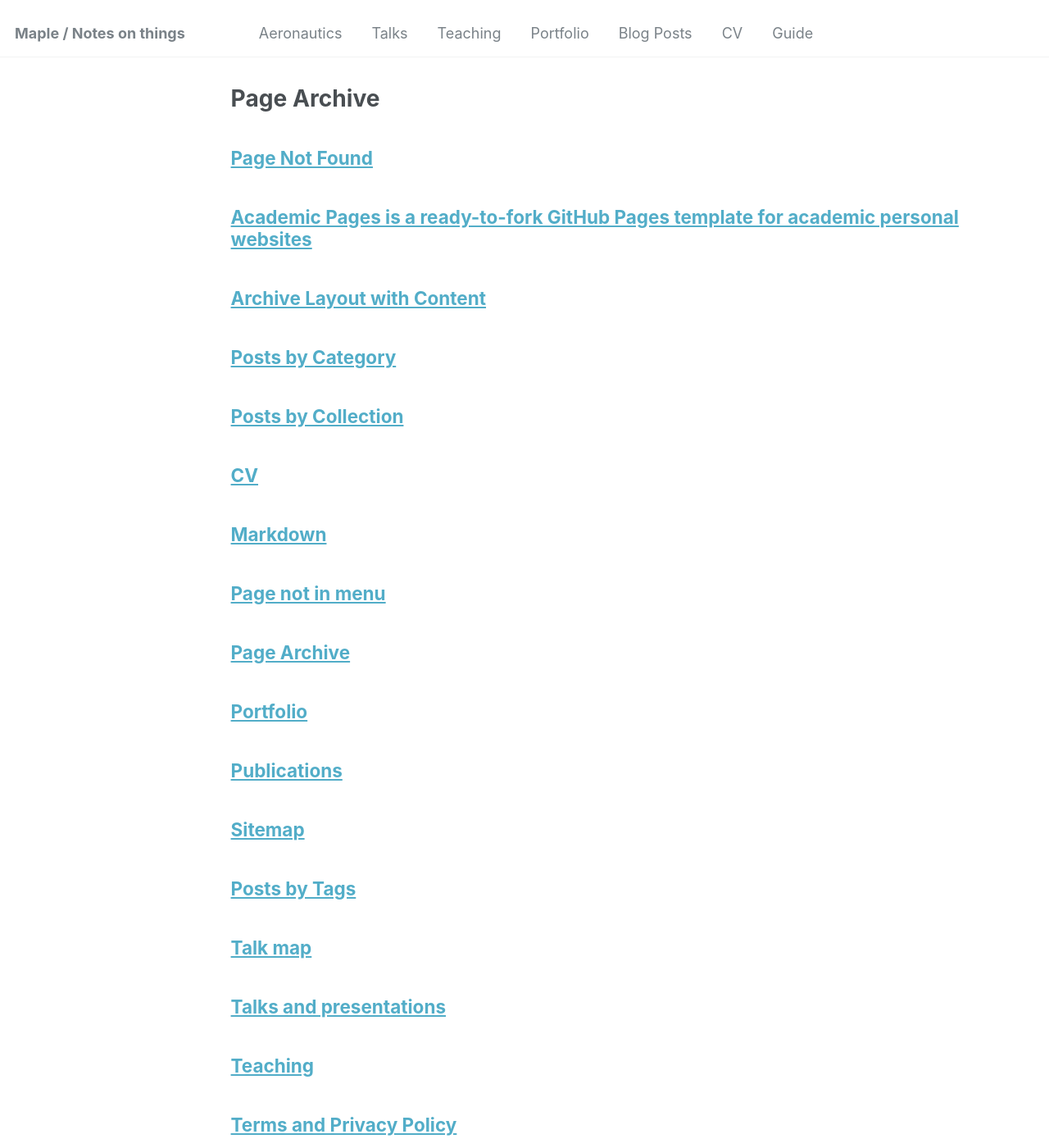
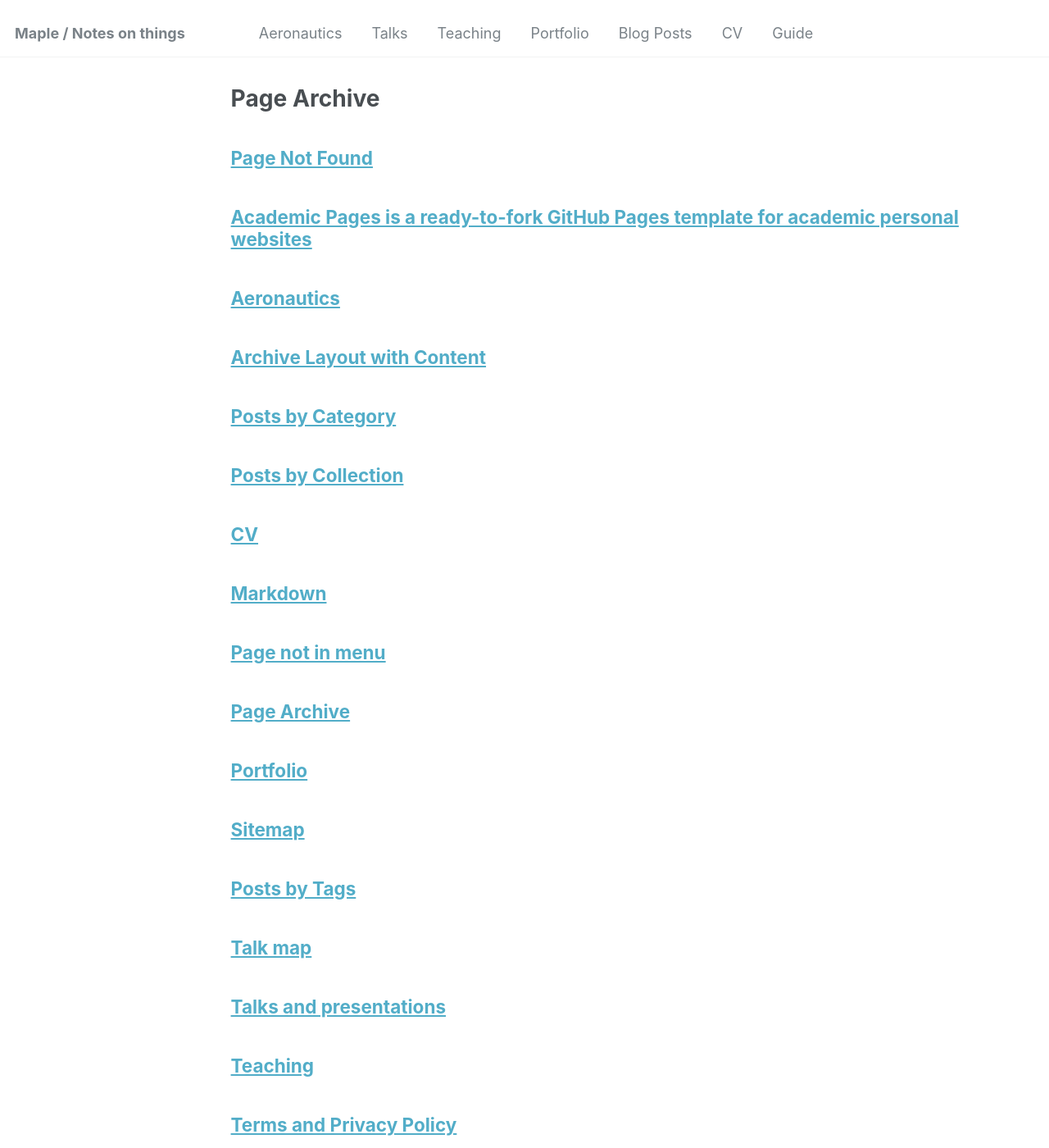
Before and after one commit to Mapleheart-LLC/Mapleheart-llc.github.io, a Jekyll site: the page built from _pages/page-archive.html, in a window 1280 px wide and 1400 px high. Shown: the whole window at 82% size. Built offline with Jekyll 4.4.1, drawn with Linux system fonts in a browser that asks for light colours.

Commit message:
renamed:    _pages/publications.md -> _pages/aeronautics.md

```diff
--- a/_pages/publications.md
+++ b/_pages/aeronautics.md
@@ -1,7 +1,7 @@
 ---
 layout: archive
-title: "Publications"
-permalink: /publications/
+title: "Aeronautics"
+permalink: /aeronautics/
 author_profile: true
 ---
 
@@ -11,6 +11,6 @@ author_profile: true
 
 {% include base_path %}
 
-{% for post in site.publications reversed %}
+{% for post in site.aeronautics reversed %}
   {% include archive-single.html %}
 {% endfor %}
```
